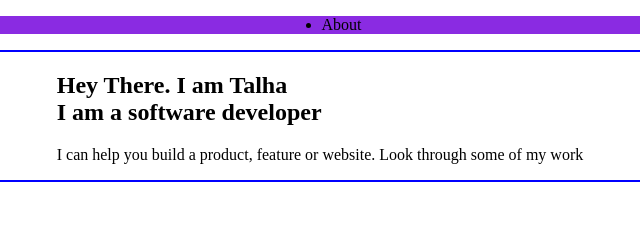
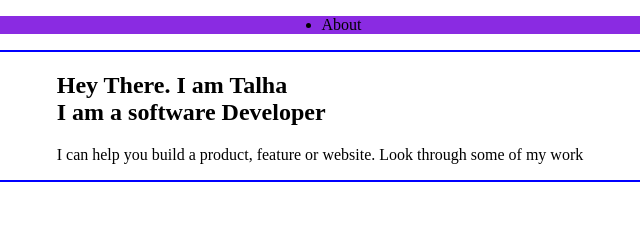
Before and after one commit to TalhaAkhun/Talha-Najeeb-Portfolio, a plain HTML site: page index.html in a window 1280 px wide. Shown: the full height of the page, 322-962 px from the left. Drawn offline with Linux system fonts and the light colour scheme.

Commit message:
Update index.html

```diff
--- a/index.html
+++ b/index.html
@@ -19,7 +19,7 @@
     </section>
     <section class="About">
         <div>
-            <h2>Hey There. I am Talha <br> I am a software developer</h2>
+            <h2>Hey There. I am Talha <br> I am a software Developer</h2>
             <p>I can help you build a product, feature or website. Look through some of my work</p>
         </div>
     </section>
```
